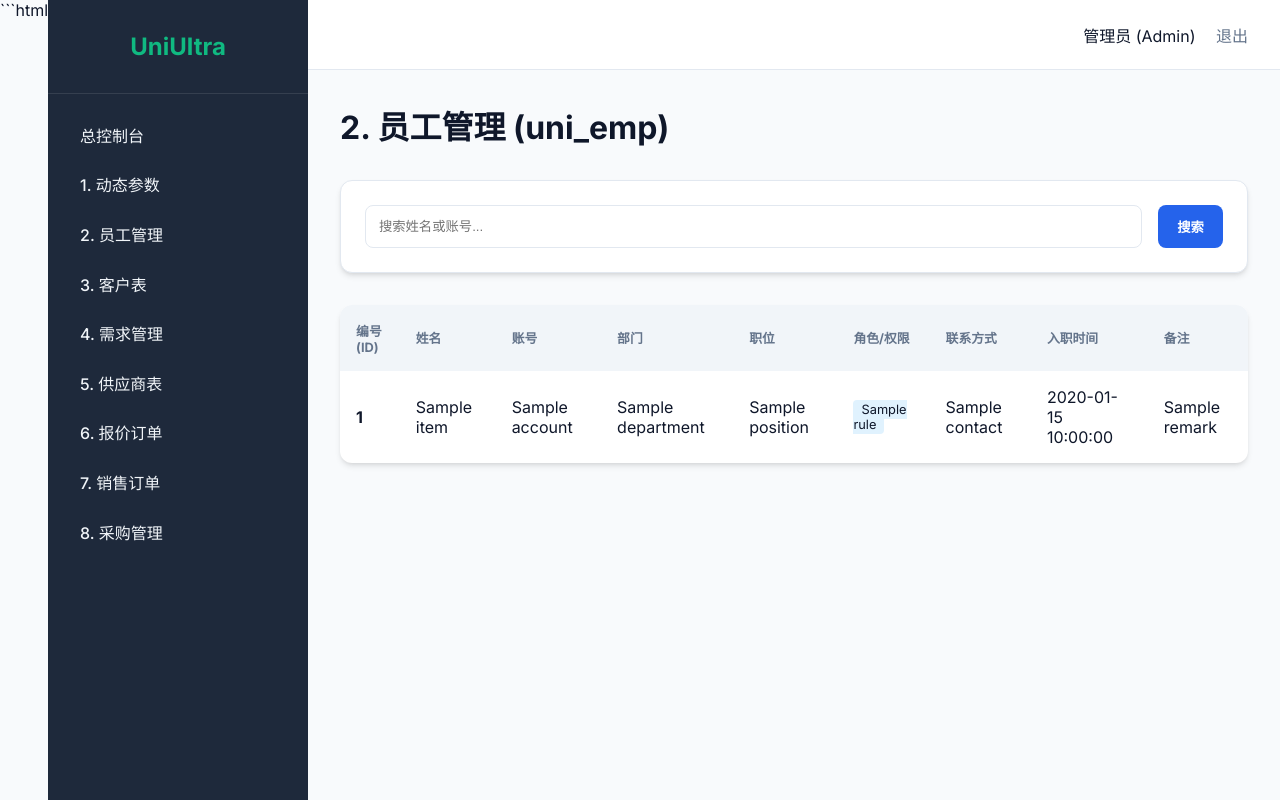
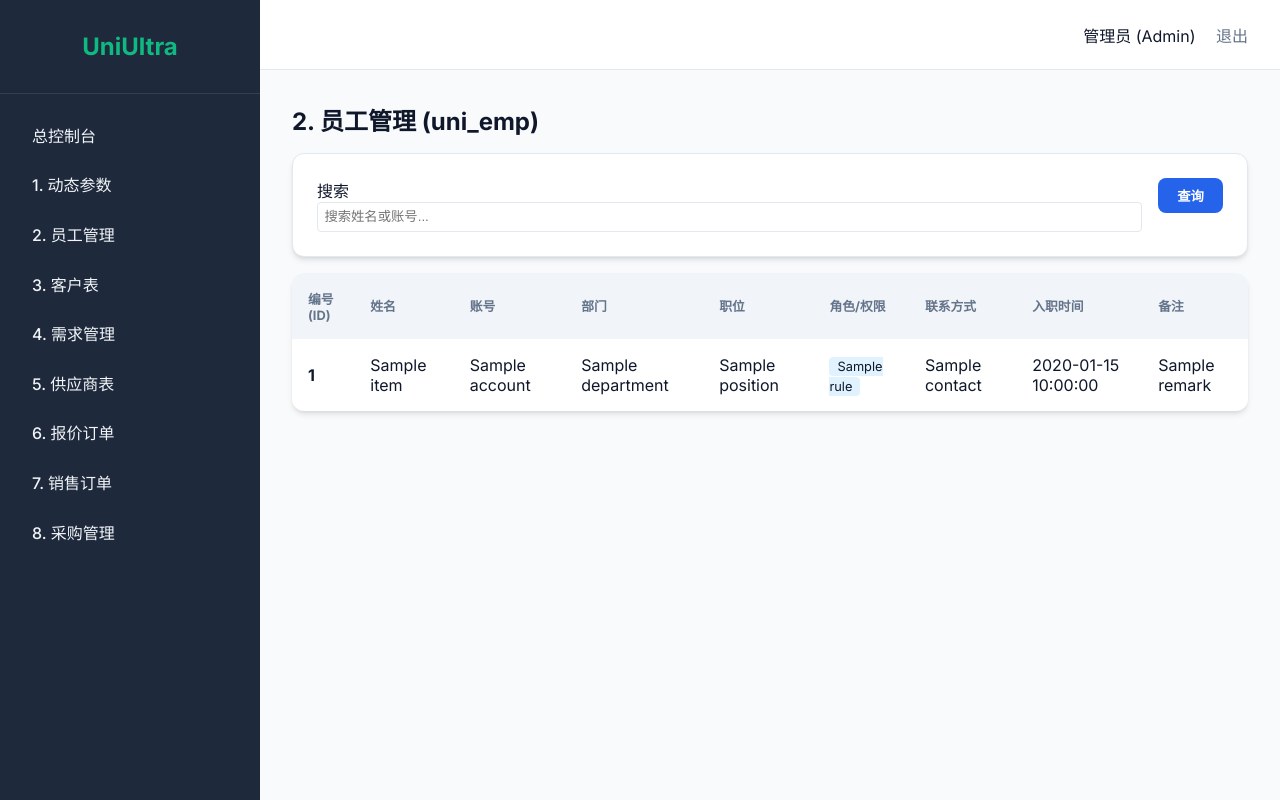
Before and after one commit to kimking519/UniUltraOpenPlatForm, a FastAPI app: template templates/emp.html in a window 1280 px wide. Run offline with FastAPI, Linux system fonts and the light colour scheme; the template is opened without the code that fills it: most values are stand-ins (such as "Sample title", 1, 10 or a date in 2020).

Commit message:
fix(emp): fix layout alignment, remove markdown artifacts, and map role IDs to text

````diff
--- a/templates/emp.html
+++ b/templates/emp.html
@@ -1,9 +1,8 @@
-```html
 {% extends "layout.html" %}
 
 {% block content %}
-<div style="display: flex; justify-content: space-between; align-items: center; margin-bottom: 2rem;">
-    <h1>2. 员工管理 (uni_emp)</h1>
+<div class="header-action">
+    <h2>2. 员工管理 (uni_emp)</h2>
     {% if current_user.rule == '3' %}
     <div style="display: flex; gap: 1rem;">
         <button class="btn" style="background: var(--secondary); color: white;"
@@ -14,11 +13,15 @@
 </div>
 
 <!-- Search Bar -->
-<div class="card" style="margin-bottom: 2rem;">
-    <form action="/emp" method="get" style="display: flex; gap: 1rem;">
-        <input type="text" name="search" value="{{ search }}" placeholder="搜索姓名或账号..."
-            style="flex: 1; padding: 0.8rem; border: 1px solid var(--border); border-radius: 8px;">
-        <button type="submit" class="btn btn-primary">搜索</button>
+<div class="filter-bar card"
+    style="margin-top: 1rem; margin-bottom: 1rem; display: flex; gap: 1rem; align-items: flex-end; flex-wrap: wrap;">
+    <form action="/emp" method="get" style="display: flex; gap: 1rem; width: 100%;">
+        <div style="flex: 1;">
+            <label>搜索</label>
+            <input type="text" name="search" value="{{ search }}" placeholder="搜索姓名或账号..."
+                style="width: 100%; padding: 0.4rem; border: 1px solid var(--border); border-radius: 4px;">
+        </div>
+        <button type="submit" class="btn btn-primary" style="height: fit-content;">查询</button>
     </form>
 </div>
 
@@ -58,8 +61,14 @@
                 </td>
                 <td {% if current_user.rule=='3' or current_user.rule=='0'
                     %}ondblclick="makeEditable(this, '{{ item.emp_id }}', 'rule')" {% endif %}><span
-                        style="background: #e0f2fe; padding: 2px 8px; border-radius: 4px; font-size: 0.8rem;">{{
-                        item.rule }}</span></td>
+                        style="background: #e0f2fe; padding: 2px 8px; border-radius: 4px; font-size: 0.8rem;">
+                        {% if item.rule == 0 or item.rule == '0' %}读写
+                        {% elif item.rule == 1 or item.rule == '1' %}只读
+                        {% elif item.rule == 2 or item.rule == '2' %}采购专员
+                        {% elif item.rule == 3 or item.rule == '3' %}管理员
+                        {% elif item.rule == 4 or item.rule == '4' %}黑名单
+                        {% else %}{{ item.rule }}{% endif %}
+                    </span></td>
                 <td {% if current_user.rule=='3' or current_user.rule=='0'
                     %}ondblclick="makeEditable(this, '{{ item.emp_id }}', 'contact')" {% endif %}>{{ item.contact }}
                 </td>
@@ -241,4 +250,3 @@
     }
 </script>
 {% endblock %}
-```
````
